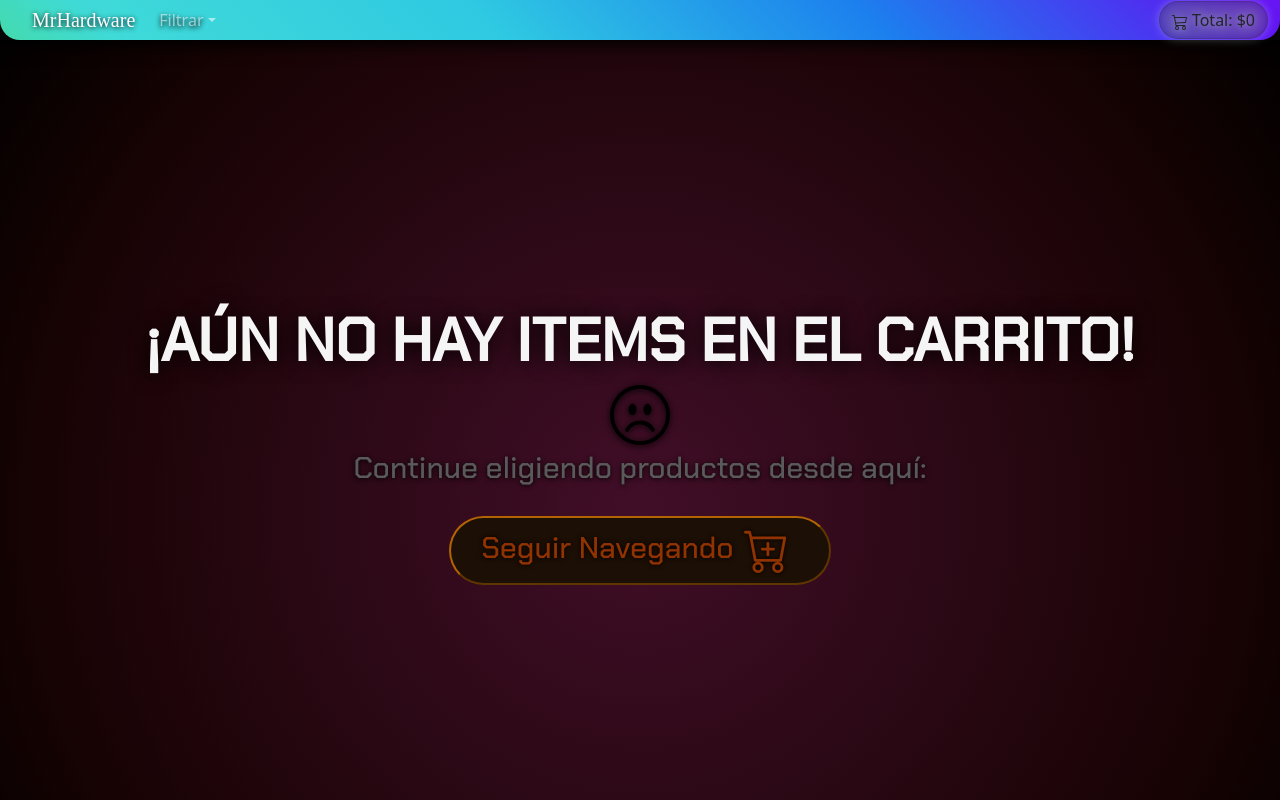
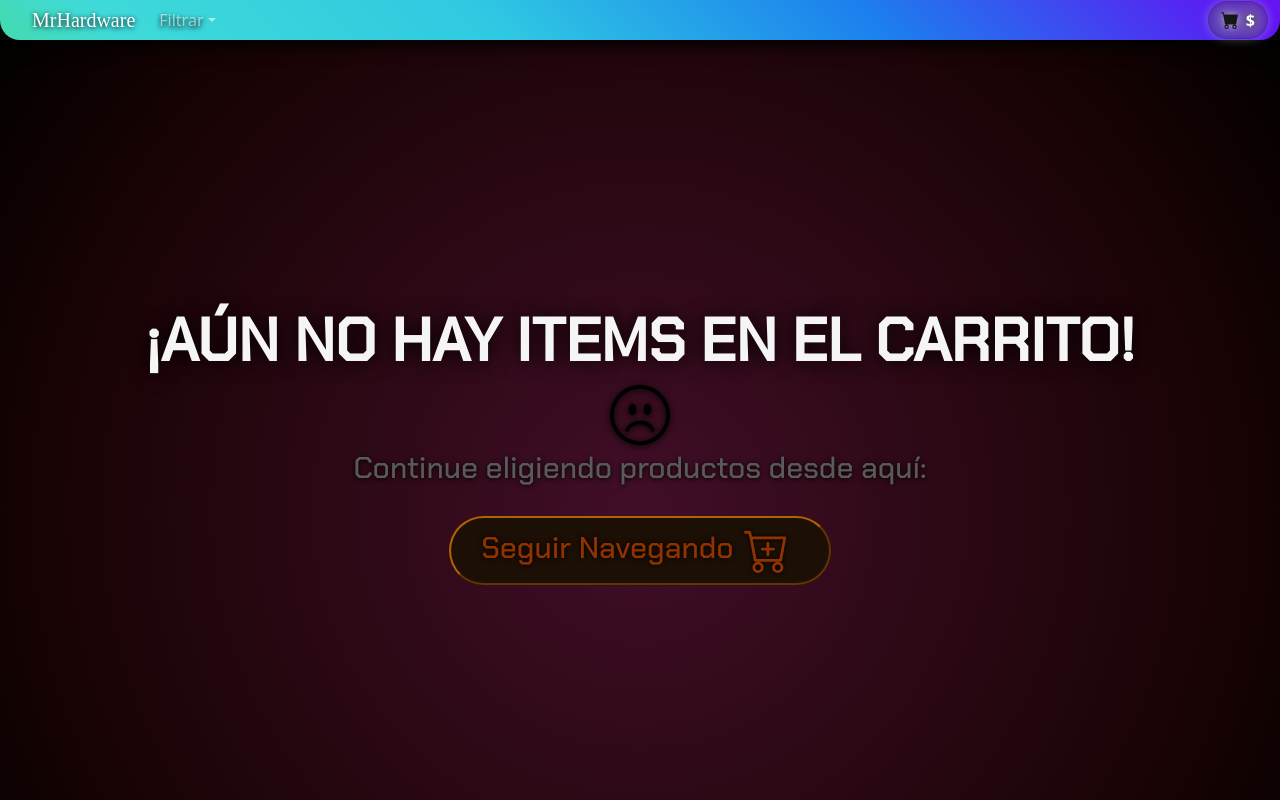
Before and after one commit to SantiagoGauto/MrHardware, a React (Create React App) app: page /cart in a window 1280 px wide. Shown: the top 800 px of the page. Built offline with nearby package versions, Linux system fonts and the light colour scheme; a web font is replaced by a local one.

Commit message:
cantidad y precio en el carrito

```diff
--- a/src/App.css
+++ b/src/App.css
@@ -31,3 +31,7 @@ button:not(:disabled), [type=button]:not(:disabled), [type=reset]:not(:disabled)
 body {
   background: radial-gradient(circle, rgba(65,14,40,1) 0%, rgba(23,3,3,1) 74%, rgba(0,0,0,1) 100%);
 }
+
+a {
+  text-decoration-line: none !important;
+}
--- a/src/components/CartContext.jsx
+++ b/src/components/CartContext.jsx
@@ -42,12 +42,19 @@ const CartContextProvider = ({children}) => {
 		return cartList.reduce((prev, act) => prev + act.quantity * act.precio, 0);
 	};
 
-    // Costo Total
+    // Total de productos
 	const totalProducts = () =>
     cartList.reduce(
 			(acumulador, productoActual) => acumulador + productoActual.quantity,
 			0,
 		);
+
+    // Costo Total + envió ($1,200) = Total
+    const TotalEnvióPrice = () =>
+    cartList.reduce(
+        (envió, producto) => envió + producto.quantity * producto.precio,
+        1200,
+    );
 
     return (
         <CartContext.Provider value={{
@@ -57,6 +64,7 @@ const CartContextProvider = ({children}) => {
             clear,
             totalPrice,
 			totalProducts,
+            TotalEnvióPrice
         }}>
             {children}
         </CartContext.Provider>
--- a/src/components/CartWidget.jsx
+++ b/src/components/CartWidget.jsx
@@ -4,17 +4,21 @@ import { useCartContext } from "./CartContext";
 
 const CartWidget = () => {
     const { totalProducts } = useCartContext();
-    const { totalPrice} = useCartContext();
+    const { TotalEnvióPrice } = useCartContext();
+    const { totalPrice } = useCartContext();
 
     return (
         <>
         <Link to='/cart'>
         <button type="button" className="btn btn_build">
-            <svg xmlns="http://www.w3.org/2000/svg" width="16" height="16" fill="currentColor" className="bi bi-cart3" viewBox="0 0 16 16">
-                <path d="M0 1.5A.5.5 0 0 1 .5 1H2a.5.5 0 0 1 .485.379L2.89 3H14.5a.5.5 0 0 1 .49.598l-1 5a.5.5 0 0 1-.465.401l-9.397.472L4.415 11H13a.5.5 0 0 1 0 1H4a.5.5 0 0 1-.491-.408L2.01 3.607 1.61 2H.5a.5.5 0 0 1-.5-.5zM3.102 4l.84 4.479 9.144-.459L13.89 4H3.102zM5 12a2 2 0 1 0 0 4 2 2 0 0 0 0-4zm7 0a2 2 0 1 0 0 4 2 2 0 0 0 0-4zm-7 1a1 1 0 1 1 0 2 1 1 0 0 1 0-2zm7 0a1 1 0 1 1 0 2 1 1 0 0 1 0-2z"></path>
-            </svg>
+        <svg xmlns="http://www.w3.org/2000/svg" fill="currentColor" class="bi bi-cart-fill" viewBox="0 0 16 16">
+            <path d="M0 1.5A.5.5 0 0 1 .5 1H2a.5.5 0 0 1 .485.379L2.89 3H14.5a.5.5 0 0 1 .491.592l-1.5 8A.5.5 0 0 1 13 12H4a.5.5 0 0 1-.491-.408L2.01 3.607 1.61 2H.5a.5.5 0 0 1-.5-.5zM5 12a2 2 0 1 0 0 4 2 2 0 0 0 0-4zm7 0a2 2 0 1 0 0 4 2 2 0 0 0 0-4zm-7 1a1 1 0 1 1 0 2 1 1 0 0 1 0-2zm7 0a1 1 0 1 1 0 2 1 1 0 0 1 0-2z"/>
+        </svg>
             {/* Total de los productos por cantidad que se muestran a la derecha del carrito. */}
-            <span>{totalProducts() || ""} Total: ${totalPrice()}</span>
+            <div>
+                <span className="cantidad-numero">{totalProducts() || ""}</span>
+                <span className="cantidad-precio"> ${totalPrice() > 0 && TotalEnvióPrice()}</span>
+            </div>
         </button>
         </Link>
         </>
--- a/src/components/ItemCart.jsx
+++ b/src/components/ItemCart.jsx
@@ -2,8 +2,6 @@ import { useContext } from "react";
 import { CartContext } from "./CartContext";
 import { Link } from "react-router-dom";
 import React from "react";
-import Item from "./Item";
-import ItemCountCart from "./itemCountCart";
 
 const ItemCart = () => {
     const cartContext = useContext(CartContext);
@@ -63,6 +61,7 @@ const ItemCart = () => {
                                         <p>Cantidad: {product.quantity}</p>
                                         {/* subtotal del producto */}
                                         <p>Subtotal: ${product.quantity * product.precio}</p>
+                                        <p>Más envió ($1200): ${cartContext.TotalEnvióPrice()}</p>
                                     </div>
                                     {/* botón para borrar una lista del producto comprado */}
                                     <button className="borrar-producto" onClick={() => cartContext.removeItem(product.id)}>Borrar</button>
@@ -74,7 +73,7 @@ const ItemCart = () => {
             ))}
         <hr />
         {/* La suma total de TODOS los productos */}
-        <p className="Total-productos">Total: ${cartContext.totalPrice()}</p>
+        <p className="Total-productos">Total: ${cartContext.TotalEnvióPrice()}</p>
         </div>
         </>
     )
--- a/src/components/itemCountCart.js
+++ /dev/null
@@ -1,37 +0,0 @@
-import {useEffect, useState, useContext} from "react";
-// uso de SweetAlert para las alertas de los productos en stock.
-import swal from 'sweetalert';
-import {CartContext} from "./CartContext";
-
-export default function ItemCountCart({item}) {
-  const cartContext = useContext(CartContext)
-  const [totalPrice, settotalPrice] = useState(item.quantity)
-
-  useEffect(() => {
-    item.quantity = totalPrice
-    cartContext.addItem(item)
-  },[totalPrice])
-
-  function Resta() {
-    if (totalPrice !== item.mínimo) {
-      settotalPrice(totalPrice - 1)
-    }
-  }
-
-  function Suma() {
-    if (totalPrice !== item.stock) {
-      settotalPrice(totalPrice + 1)
-    } else {
-      swal(`¡No puedes agregar más de ${item.stock} unidades!`);
-    }
-  }
-
-  return (
-<div>
-        <div>
-          <button onClick={Resta}>-</button>
-          <button onClick={Suma}>+</button>
-        </div>
-</div>
-  );
-}
--- a/src/css/card-menu.css
+++ b/src/css/card-menu.css
@@ -168,17 +168,41 @@ button:not(:disabled), [type=button]:not(:disabled), [type=reset]:not(:disabled)
     box-shadow: -2px 2px 0px 0px #9d6400 !important;
 }
 
+.bi-cart-fill {
+    width: 18px;
+    height: 18px;
+    color: #161616;
+}
+
 .btn_carrito {
     display: revert !important;
     box-shadow: -2px 2px 0px 0px #9d6400 !important;
 }
 
 .btn_build {
-    display: revert !important;
     filter: drop-shadow(0px 0px 5px #ffffff);
     background-color: #0000003d !important;
     border-radius: 35px !important;
     border-color: #38383847 !important;
+}
+
+.cantidad-numero {
+    position: absolute;
+    top: 0px;
+    left: 23px;
+    background-color: #ff1100;
+    border-radius: 50px;
+    width: 15px;
+    font-size: 10px;
+    color: #ffffff;
+}
+
+.cantidad-precio {
+    padding: 0px 0px 0px 7px !important;
+    color: #ffffff;
+    text-shadow: 0px 0px 8px #000000;
+    font-weight: 600;
+
 }
 
 .btn:hover {
@@ -294,6 +318,7 @@ button:not(:disabled), [type=button]:not(:disabled), [type=reset]:not(:disabled)
     color: #ffffff !important;
     margin: 10px !important;
     text-shadow: 0px 1px 5px #000000;
+    --bs-btn-border-color: none !important;
 }
 
 .menos-productos {
@@ -301,6 +326,7 @@ button:not(:disabled), [type=button]:not(:disabled), [type=reset]:not(:disabled)
     color: #ffffff !important;
     margin: 10px !important;
     text-shadow: 0px 1px 5px #000000;
+    --bs-btn-border-color: none !important;
 }
 
 .third {
```
